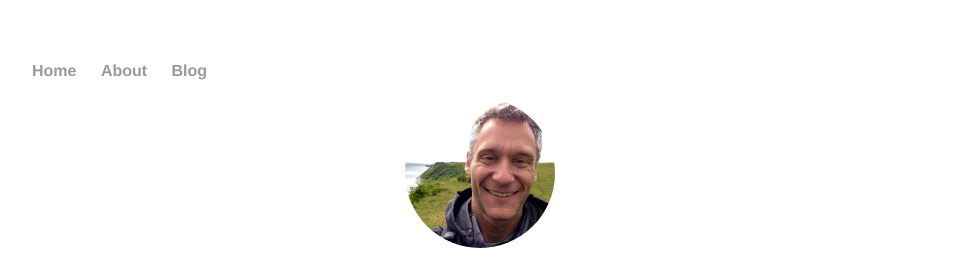
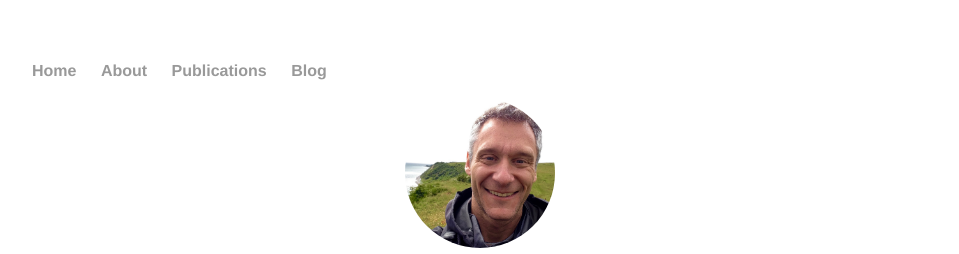
Before and after one commit to RetoSchmucki/RetoSchmucki.github.io, a Jekyll site: the page built from index.html, in a window 1280 px wide. Shown: the top 254 px of the page, without its empty margins (160-1119 px from the left). Built offline with Jekyll 4.4.1, drawn with Linux system fonts in a browser that asks for light colours.

Commit message:
add yaml

```diff
--- a/_layouts/default.html
+++ b/_layouts/default.html
@@ -15,6 +15,7 @@
           <li><a href="/">Home</a></li>
           <li><a href="/about">About</a></li>
           <!--<li><a href="/cv">CV</a></li>-->
+          <li><a href="/publications">Publications</a></li>
           <li><a href="/blog">Blog</a></li>
       </ul>
     </nav>
--- a/publications/index.html
+++ b/publications/index.html
@@ -1,3 +1,7 @@
+---
+layout: default
+title: Publications
+---
 <a href="https://2.bp.blogspot.com/-GCo-OuuVkuU/V21q7xr9XHI/AAAAAAAABg0/bKE1Irhn8ckH4ZvdRD4VYy_rHBPZ2BM5gCLcB/s1600/coverJOB.gif" imageanchor="1" style="clear: left; float: left; margin-bottom: 1em; margin-right: 1em;"><img border="0" src="https://2.bp.blogspot.com/-GCo-OuuVkuU/V21q7xr9XHI/AAAAAAAABg0/bKE1Irhn8ckH4ZvdRD4VYy_rHBPZ2BM5gCLcB/s1600/coverJOB.gif" /></a><span style="font-size: large;"><span style="font-family: &quot;arial&quot; , &quot;helvetica&quot; , sans-serif;"><a href="http://onlinelibrary.wiley.com/doi/10.1111/jbi.12787/full" target="_blank">Species range expansion constrains the ecological niches of resident butterflies</a></span></span>
 <span style="font-size: small;"><span style="font-family: &quot;arial&quot; , &quot;helvetica&quot; , sans-serif;"></span></span>
 <span style="font-size: small;"><span style="font-family: &quot;arial&quot; , &quot;helvetica&quot; , sans-serif;">In this paper, we shows how change in community composition resulting from species range shift could affect species-habitat relationships and habitat partitioning through indirect biotic interactions.</span></span>
```
